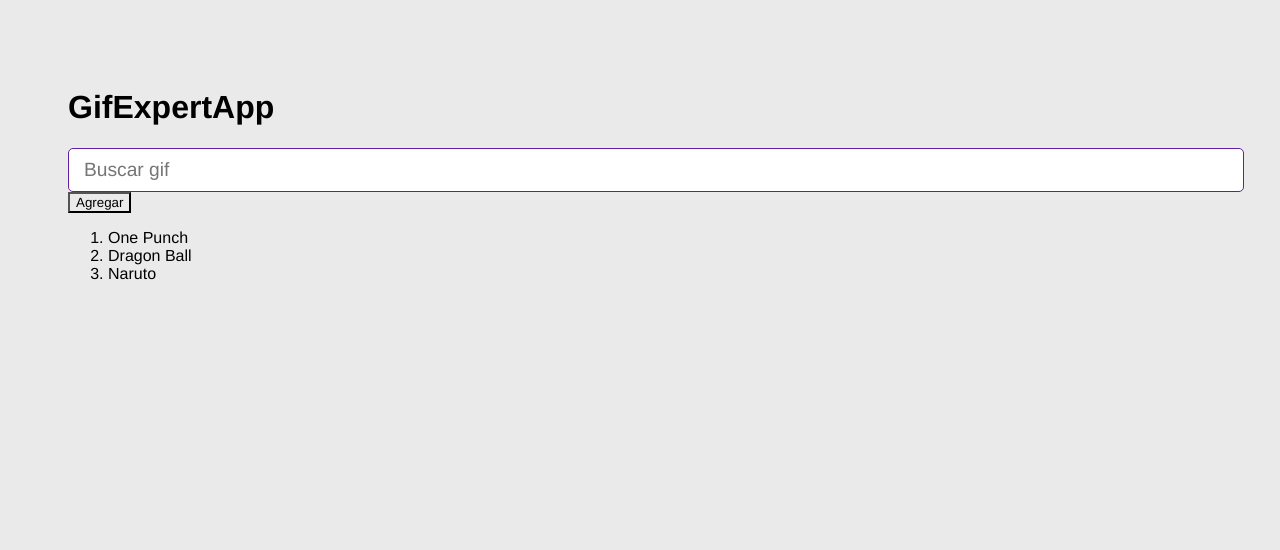
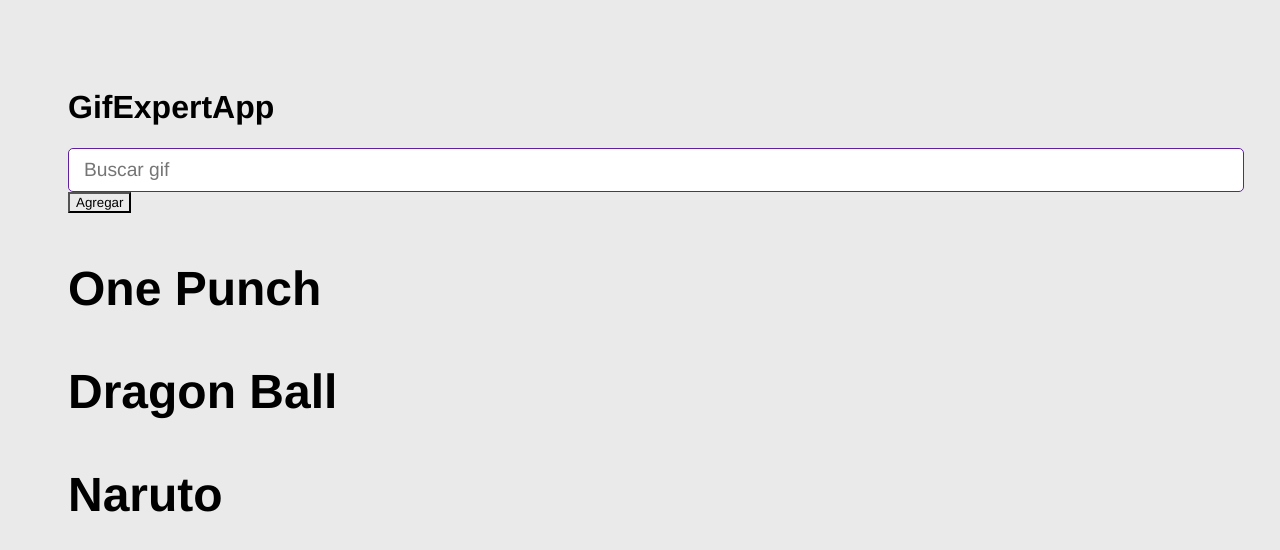
Before and after one commit to harold2tg/04-gif-expert-app, a React (Vite) app: page / in a window 1280 px wide. Shown: the top 550 px of the page. Built offline with nearby package versions, Linux system fonts and the light colour scheme.

Commit message:
80. GifGrid - Nuevo componente

```diff
--- a/src/GifExpertApp.jsx
+++ b/src/GifExpertApp.jsx
@@ -1,18 +1,25 @@
 import React from 'react'
 import { useState } from 'react'
 import {AddCategory} from '../src/components/AddCategory'
+import { GifGrid } from './components/GifGrid';
 
 export const GifExpertApp = () => {
   const [categories, setCategories] = useState(['One Punch', 'Dragon Ball', 'Naruto']);
-  const onAddCategory = () =>{
+  const onAddCategory = (newCategory) =>{
     //Priemra forma de agrear seria
     // setCategories([ ...categories, 'Caballeros del Zodiaco']);
 
     //segunda forma de agregar
     // setCategories(cat => [...cat, 'Caballeros del Zodiaco']);
+    // categories.push(newCategory)
+
+    if (categories.includes(newCategory)){
+      alert("ya existe esta categoria")
+      return
+    };
 
     // para insertarlo al inicio
-    setCategories(cat => ['Caballeros del Zodiaco',...cat]);
+    setCategories([newCategory,...categories]);
 
 
 
@@ -20,19 +27,42 @@
 
   return (
     <>
-    {/* Titulo */}
         <h1>GifExpertApp</h1>
-      {/* input */}
-  <AddCategory setCategories={setCategories}/>
+    <AddCategory
+      // setCategories={setCategories}
+      onNewCategory = { value => (onAddCategory(value))}
+      currentCategories = {categories}
+     />
 
     <button onClick={onAddCategory}>Agregar</button>
       {/* listados de Gif */}
-      <ol>
-        {categories.map( category =>{
-            return <li key={category}>{category}</li>
+        {/* {categories.map( category =>{
+            return (
+              <div  key={category}>
+                <h3>{category}</h3>
+                <li>{category}</li>
+              </div>
+            )
           })
+        } */}
+
+        {/* otra orma de mostrar es  */}
+
+        {/* {categories.map( (category) =>(
+              <div  key={category}>
+                <h3>{category}</h3>
+                <li>{category}</li>
+              </div>
+          ))
+        }   */}
+
+         {categories.map( (category) =>(
+              <GifGrid
+                key={category}
+                category={category}
+              />
+          ))
         }
-      </ol>
     </>
   )
 }
--- a/src/components/AddCategory.jsx
+++ b/src/components/AddCategory.jsx
@@ -1,6 +1,6 @@
 import { useState } from "react"
 
-export const AddCategory = ({setCategories}) => {
+export const AddCategory = ({onNewCategory}) => {
   const [inputValue, setInputValue] = useState('')
 
   const onInputChange= ({target}) =>{
@@ -13,8 +13,9 @@
     // console.log(inputValue)
     if( inputValue.trim().length <= 1) return;
 
-    setCategories(categories => [inputValue, ...categories])
-
+    // setCategories(categories => [inputValue, ...categories])
+    setInputValue('')
+    onNewCategory(inputValue.trim())
   }
 
   return (
--- /dev/null
+++ b/src/components/GifGrid.jsx
@@ -0,0 +1,9 @@
+
+export const GifGrid = ({category}) => {
+
+  return (
+    <>
+        <h3>{category}</h3>
+    </>
+  )
+}
```
